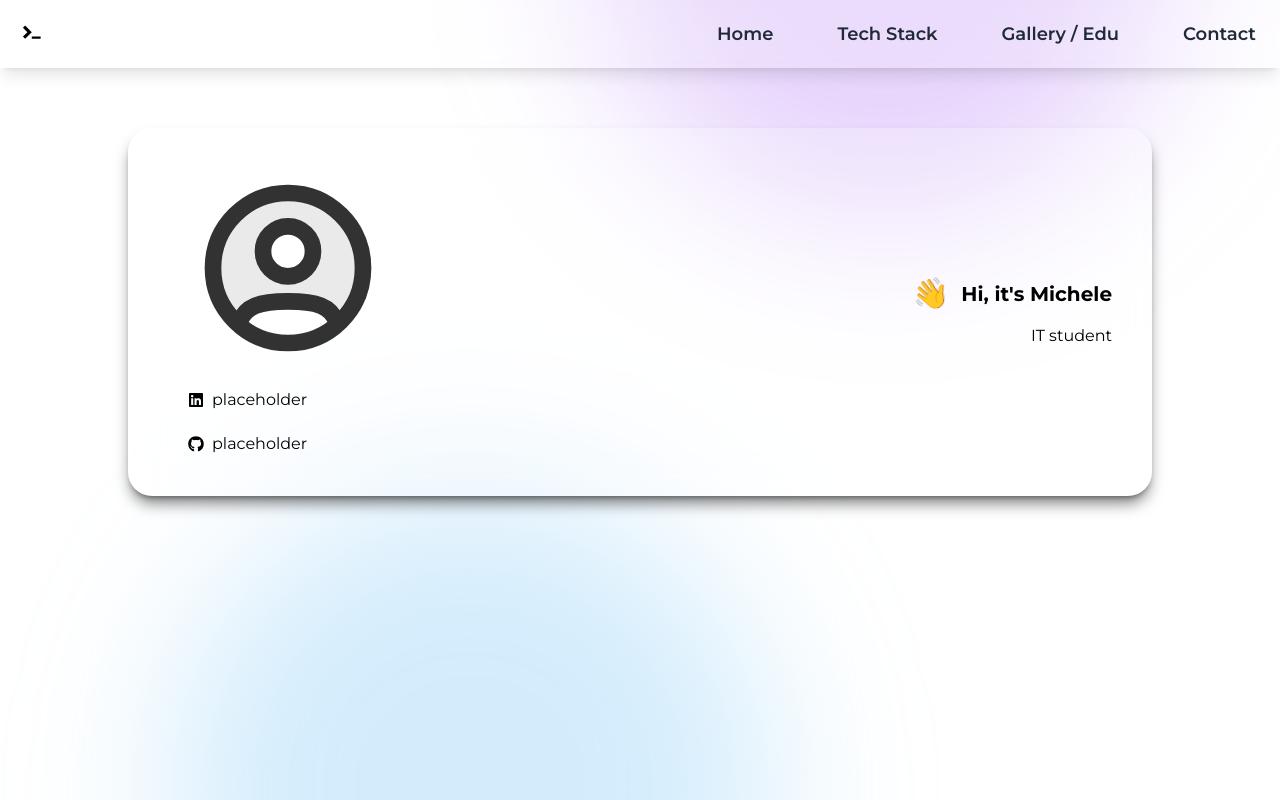
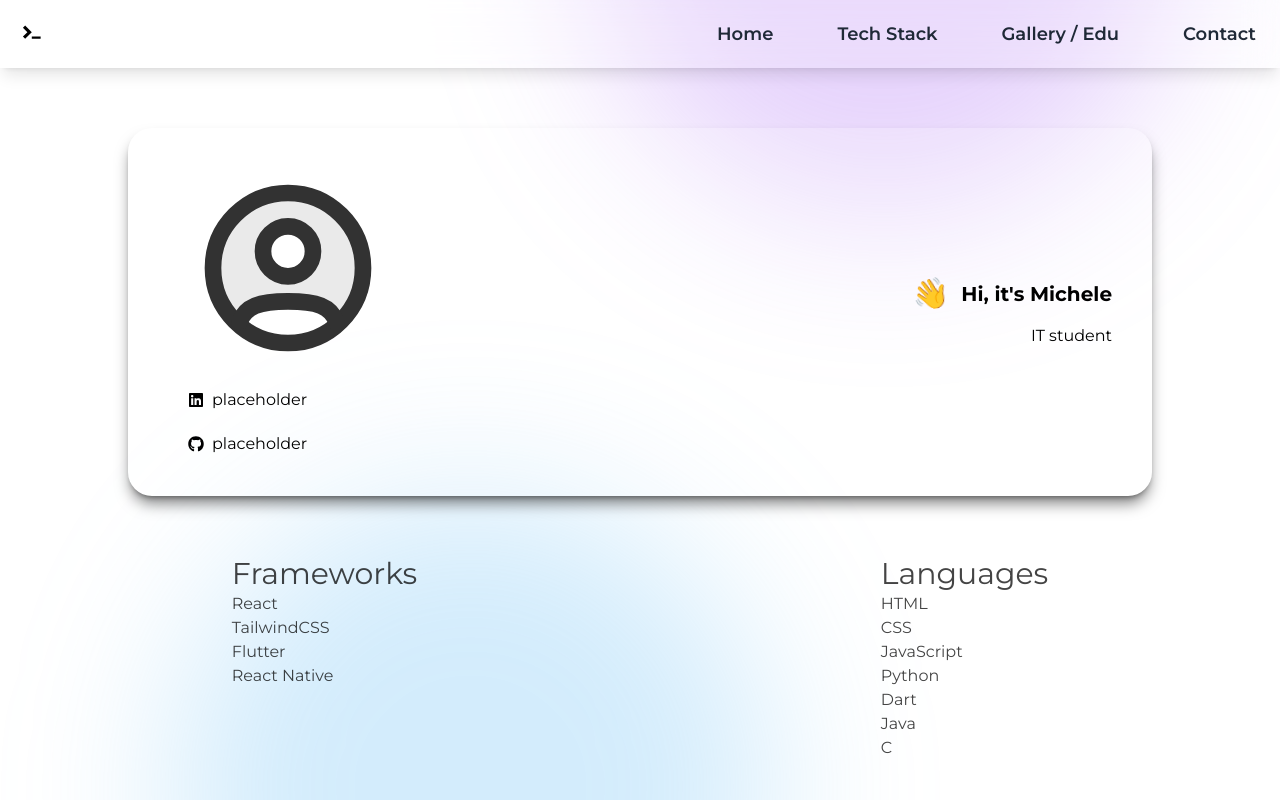
Before and after one commit to MicheleGrav/MicheleGrav.github.io, a React (Vite) app: page / in a window 1280 px wide. Built offline with nearby package versions, Linux system fonts and the light colour scheme.

Commit message:
Updated CSS

```diff
--- a/src/App.jsx
+++ b/src/App.jsx
@@ -1,6 +1,7 @@
 import Navbar from './components/Navbar'
 import Background from './components/Background'
 import Home from './components/Home'
+import Stack from './components/Stack'
 
 function App() {
   return (
@@ -10,6 +11,7 @@ function App() {
       <div className='max-w-full max-h-full mx-auto'>
         <Navbar />
         <Home />
+        <Stack />
       </div>
     </div>
   )
--- a/src/components/Background.jsx
+++ b/src/components/Background.jsx
@@ -2,7 +2,7 @@ import React from 'react';
 
 const Background = () => {
     return (
-        <div className="absolute top-0 -z-10 h-full w-full bg-white overflow-hidden">
+        <div className="fixed top-0 -z-10 h-full w-full bg-white overflow-hidden">
             {/* Magenta gradient */}
             <div class="absolute bottom-auto left-auto right-[-10vw] top-[-30vh] h-[600px] w-[600px] -translate-x-[30%] translate-y-[20%] rounded-full bg-[rgba(173,109,244,0.3)] opacity-200 blur-[80px] animate-moveGradient1">
             </div>
--- a/src/components/Home.jsx
+++ b/src/components/Home.jsx
@@ -4,9 +4,9 @@ import { FaGithub } from "react-icons/fa";
 
 const Home = () => {
     return (
-        <div className='flex justify-center pt-5 pb-5'>
+        <div className='flex justify-center pt-5 pb-5 animate-fadeIn'>
             <div className="flex flex-wrap justify-between h-[100%] w-[80%] bg-[rgba(255,255,255,0.2)] backdrop-blur-lg shadow-lg shadow-black/50 rounded-3xl p-10">
-                <div className='flex flex-col gap-5 mr-5 ml-5'>
+                <div className='group animate-fadeIn delay-300 flex flex-col gap-5 mr-5 ml-5'>
                     <img src={userLogo} alt="user logo" className='h-[200px]'></img>
                     <div className="flex items-center gap-2">
                         <FaLinkedin/> <p>placeholder</p>
--- a/src/components/Stack.jsx
+++ b/src/components/Stack.jsx
@@ -1,16 +1,28 @@
 const Stack = () => {
     return (
-        <div>
+        <div className="flex justify-around mt-10 animate-pulse">
+            <div className="flex flex-col">
+                <h2 className="text-3xl">Frameworks</h2>
                 <ul>
                     <li>React</li>
                     <li>TailwindCSS</li>
+                    <li>Flutter</li>
+                    <li>React Native</li>
+                </ul>
+            </div>
+
+            <div className="flex flex-col">
+                <h2 className="text-3xl">Languages</h2>
+                <ul>
                     <li>HTML</li>
                     <li>CSS</li>
                     <li>JavaScript</li>
                     <li>Python</li>
+                    <li>Dart</li>
                     <li>Java</li>
-                <li>SQL</li>
+                    <li>C</li>
                 </ul>
+            </div>
         </div>
     );
 };
--- a/tailwind.config.js
+++ b/tailwind.config.js
@@ -8,9 +8,10 @@ export default {
     extend: {
 
       animation: {
-        moveGradient1: 'moveGradient1 40s infinite alternate ease-in-out', /* animate.moveGradient1 */
-        moveGradient2: 'moveGradient2 40s infinite alternate ease-in-out', /* animate.moveGradient1 */
-        wave: 'wave 2.5s infinite',
+        moveGradient1: 'moveGradient1 40s infinite alternate ease-in-out', /* magenta gradient animation */
+        moveGradient2: 'moveGradient2 40s infinite alternate ease-in-out', /* cyan gradient animation */
+        wave: 'wave 2.5s infinite', /* hand wave animation */
+        fadeIn: 'fadeIn 1s ease-in forwards', /* fade in animation */
       },
 
       keyframes: {
@@ -41,6 +42,11 @@ export default {
           '50%': { transform: 'rotate(10.0deg)' },
           '60%': { transform: 'rotate( 0.0deg)' },
           '100%': { transform: 'rotate( 0.0deg)' },
+        },
+
+        fadeIn: {
+          '0%': { opacity: 0 },
+          '100%': { opacity: 1 },
         }
       }
     },
```
Lines whose indentation alone changed are shown as unchanged.
